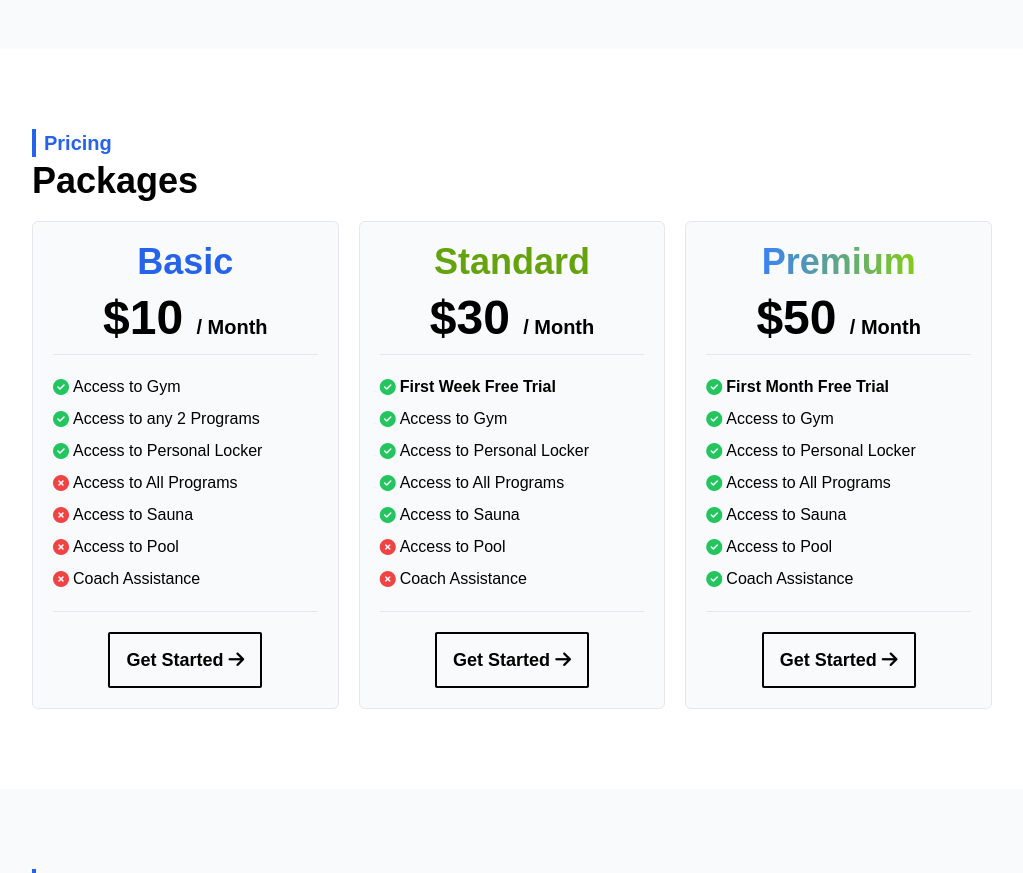
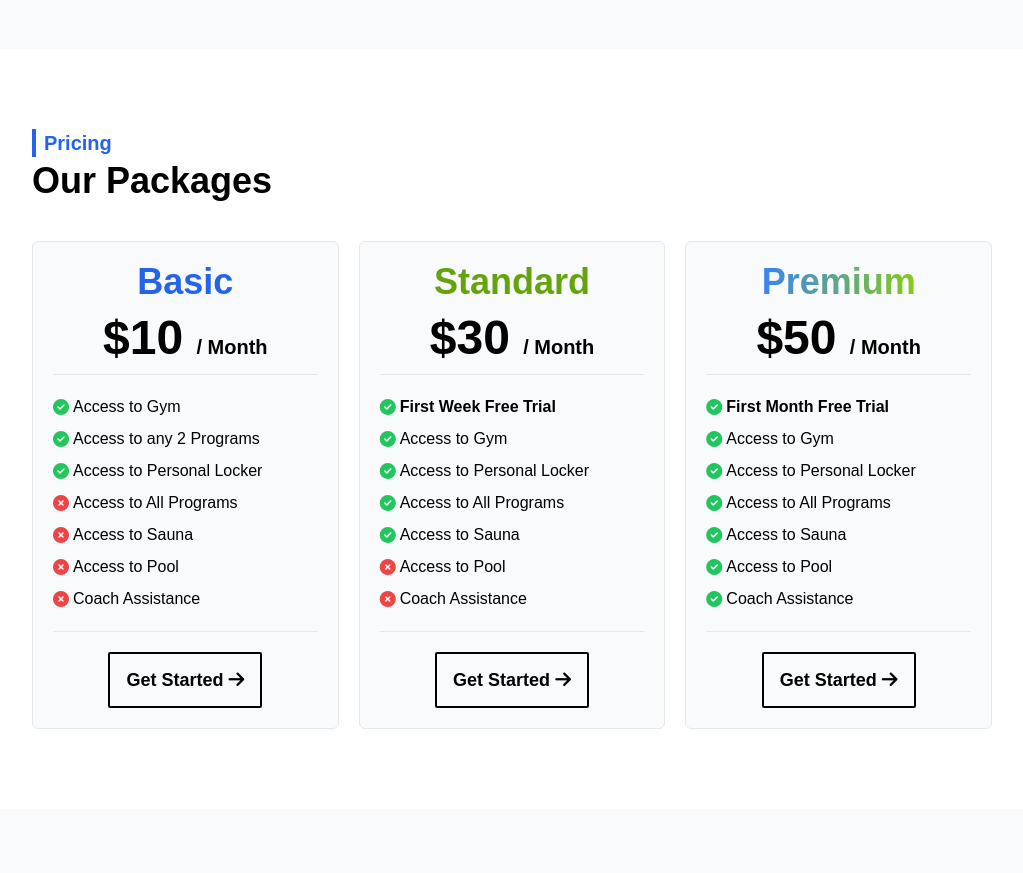
Before and after one commit to srky420/fitness-app-react-tailwind, a React (Create React App) app: page / in a window 1280 px wide. Shown: the part 3260-4133 px from the top of the page, without its empty margins (128-1151 px from the left). Built offline with nearby package versions, Linux system fonts and the light colour scheme.

Commit message:
Add leaflet maps

```diff
--- a/package.json
+++ b/package.json
@@ -6,8 +6,10 @@
     "@testing-library/jest-dom": "^5.17.0",
     "@testing-library/react": "^13.4.0",
     "@testing-library/user-event": "^13.5.0",
+    "leaflet": "^1.9.4",
     "react": "^18.2.0",
     "react-dom": "^18.2.0",
+    "react-leaflet": "^4.2.1",
     "react-router-dom": "^6.21.3",
     "react-scripts": "5.0.1",
     "tailwindcss": "^3.4.1",
--- a/public/index.html
+++ b/public/index.html
@@ -25,6 +25,9 @@
       Learn how to configure a non-root public URL by running `npm run build`.
     -->
     <link rel="stylesheet" href="https://cdnjs.cloudflare.com/ajax/libs/font-awesome/6.5.1/css/all.min.css" integrity="sha512-DTOQO9RWCH3ppGqcWaEA1BIZOC6xxalwEsw9c2QQeAIftl+Vegovlnee1c9QX4TctnWMn13TZye+giMm8e2LwA==" crossorigin="anonymous" referrerpolicy="no-referrer" />
+    <link rel="stylesheet" href="https://unpkg.com/leaflet@1.9.4/dist/leaflet.css"
+      integrity="sha256-p4NxAoJBhIIN+hmNHrzRCf9tD/miZyoHS5obTRR9BMY="
+      crossorigin=""/>
     <title>Fitness App</title>
   </head>
   <body>
--- a/src/components/contactPage/ContactPage.js
+++ b/src/components/contactPage/ContactPage.js
@@ -1,10 +1,12 @@
-import React from "react";
+import React, { useEffect, useRef } from "react";
 import { Link } from "react-router-dom";
 import { contact } from "../data/contact";
+import { MapContainer, TileLayer, Marker, Popup } from "react-leaflet";
 
 
 // Define component
 export const ContactPage = () => {
+
     return (
         <section className="font-poppins">
             <div className="w-full h-40 sm:h-60 lg:h-80 relative">
@@ -40,14 +42,15 @@ export const ContactPage = () => {
                             <i className="fa-solid fa-phone text-lg"></i>
                             <p>{contact.phone}</p>
                         </div>
-                    <div className="flex gap-2">
+                        <div className="flex gap-2 mb-3">
                             <i className="fa-solid fa-envelope text-lg"></i>
                             <p>{contact.email}</p>
                         </div>
+                        <hr />
                         {/* Socials */}
-                    <div className="flex gap-2 border-t pt-5 mt-3 items-center">
+                        <div className="flex gap-2 pt-5 items-center w-fit mx-auto md:mx-0">
                             <p className="font-bold me-1">Socials:</p>
-                        <ul className="flex gap-2 text-sm lg:text-base w-fit mx-auto md:mx-0">
+                            <ul className="flex gap-2 text-sm lg:text-base">
                                 <li>
                                     <a href="#" className="w-8 h-8 flex justify-center items-center rounded-full border hover:bg-black hover:text-white"><i className="fa-brands fa-x-twitter"></i></a>
                                 </li>
@@ -61,8 +64,8 @@ export const ContactPage = () => {
                         </div>
                     </div>
                     {/* Send Message */}
-                <form className="grid grid-cols-2 p-10 bg-gray-50 rounded-sm gap-2 lg:gap-5 w-full text-sm 2xl:text-base">
-                    <h2 className="text-xl sm:text-2xl 2xl:text-4xl font-bold col-span-2">Send Us a Message</h2>
+                    <form className="grid grid-cols-2 p-5 xs:p-10 bg-gray-50 rounded-sm gap-2 lg:gap-5 w-full text-sm 2xl:text-base">
+                        <h2 className="text-xl sm:text-2xl 2xl:text-4xl font-bold col-span-2">Leave Us a Message</h2>
                         <input type="text" className="outline-none border rounded-md p-3" placeholder="Full Name..." />
                         <input type="email" className="outline-none border rounded-md p-3" placeholder="Email Address..." />
                         <textarea className="outline-none border rounded-md p-3 resize-none col-span-2" rows={10} placeholder="Message..."></textarea>
@@ -73,6 +76,19 @@ export const ContactPage = () => {
                     </form>
                 </div>
             </div>
+            <div className="w-full h-60 sm:h-80 lg:h-96">
+                <MapContainer center={[51.505, -0.09]} zoom={15} scrollWheelZoom={false} style={{ height: '100%' }}>
+                    <TileLayer
+                        attribution='&copy; <a href="https://www.openstreetmap.org/copyright">OpenStreetMap</a> contributors'
+                        url="https://{s}.tile.openstreetmap.org/{z}/{x}/{y}.png"
+                    />
+                    <Marker position={[51.505, -0.09]}>
+                        <Popup className="font-poppins font-bold">
+                            FITT Fitness and Health Gym
+                        </Popup>
+                    </Marker>
+                </MapContainer>
+            </div>
         </section>
     )
 }
--- a/src/components/globals/TrainerCard.js
+++ b/src/components/globals/TrainerCard.js
@@ -4,8 +4,8 @@ import React from "react";
 // Define component
 export const TrainerCard = ({ data }) => {
     return (
-            <div className="w-full h-full border">
-                <img src={data.image} alt="card-img" className="h-40 sm:h-52 md:h-60 lg:h-72 xl:h-80 2xl:h-96 w-full object-cover rounded-sm lg:grayscale hover:grayscale-0 object-top" />
+            <div className="w-full h-full border rounded-sm">
+                <img src={data.image} alt="card-img" className="h-40 sm:h-52 md:h-60 lg:h-72 xl:h-80 2xl:h-96 w-full object-cover rounded-t-sm lg:grayscale hover:grayscale-0 object-top" />
                 <div className="my-1 text-center">
                     <h2 className="text-sm sm:text-base lg:text-xl font-bold">{data.title}</h2>
                     <p className="text-xs sm:text-sm lg:text-base mb-1">{data.description}</p>
--- a/src/components/landingPage/Pricing.js
+++ b/src/components/landingPage/Pricing.js
@@ -4,15 +4,16 @@ import React from "react";
 // Define component
 export const Pricing = () => {
     return (
-        <section className="my-10 lg:my-20 overflow-auto">
+        <section className="my-10 lg:my-20">
+            <div className="container mx-auto font-poppins px-2 lg:px-20 xl:px-40 mt-5 lg:mt-10">
                 {/* Header */}
-            <div className="container mx-auto font-poppins px-2 lg:px-20 xl:px-40">
-                <div className="mb-3 sm:mb-5">
+                <div className="mb-5 lg:mb-10">
                     <p className="lg:text-xl border-s-4 text-blue-600 border-blue-600 ps-2 font-semibold sm:mb-1">Pricing</p>
-                    <h2 className="text-xl sm:text-2xl lg:text-4xl font-bold">Packages</h2>
+                    <h2 className="text-xl sm:text-2xl lg:text-4xl font-bold">Our Packages</h2>
                 </div>
             </div>
             {/* Pricing */}
+            <div className="overflow-auto">
                 <div className="container mx-auto font-poppins lg:px-20 xl:px-40">
                     <div className="grid grid-cols-3 gap-2 xl:gap-5 overflow-visible w-max md:w-full px-2 lg:px-0">
                         {/* Basic */}
@@ -76,6 +77,7 @@ export const Pricing = () => {
                         </div>
                     </div>
                 </div>
+            </div>
         </section>
     )
 }
```
Also changed, not shown: 1 other file (tests, documents, lock files or other folders). Lines whose indentation alone changed are shown as unchanged.
